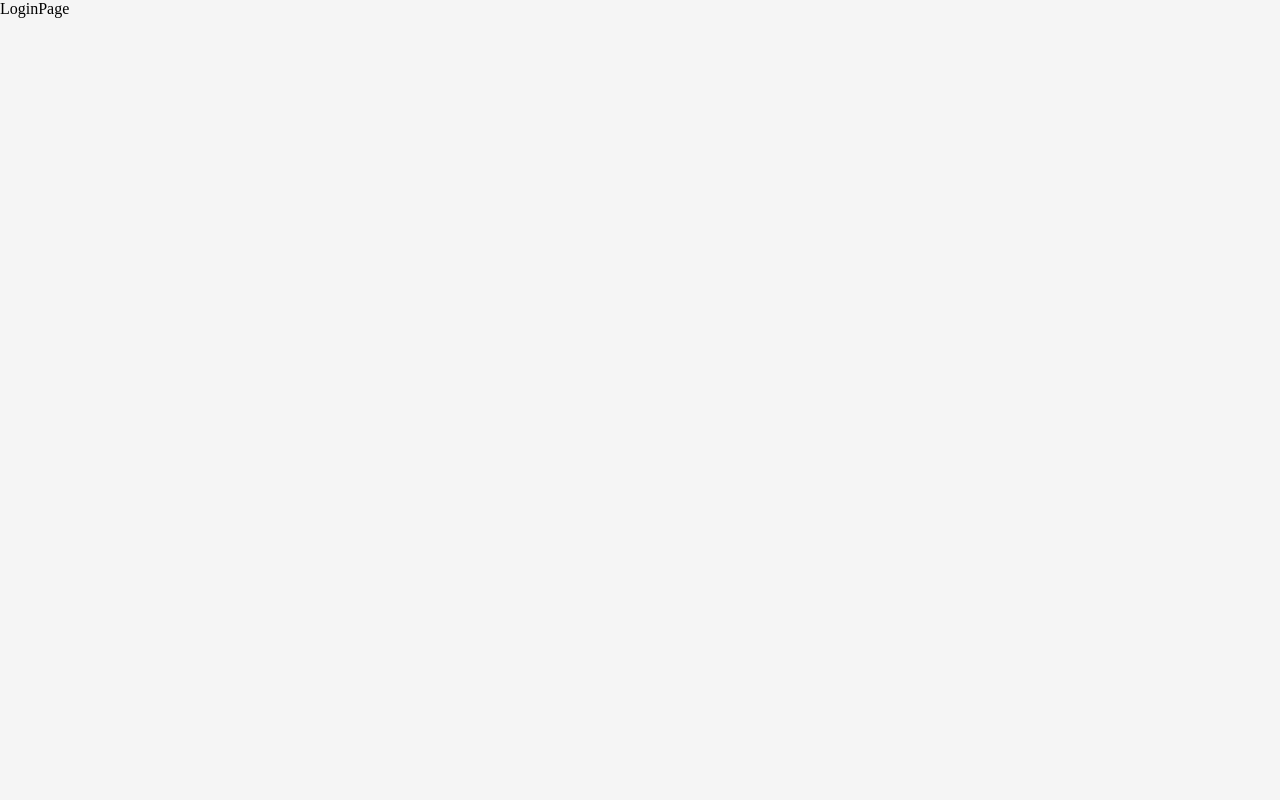
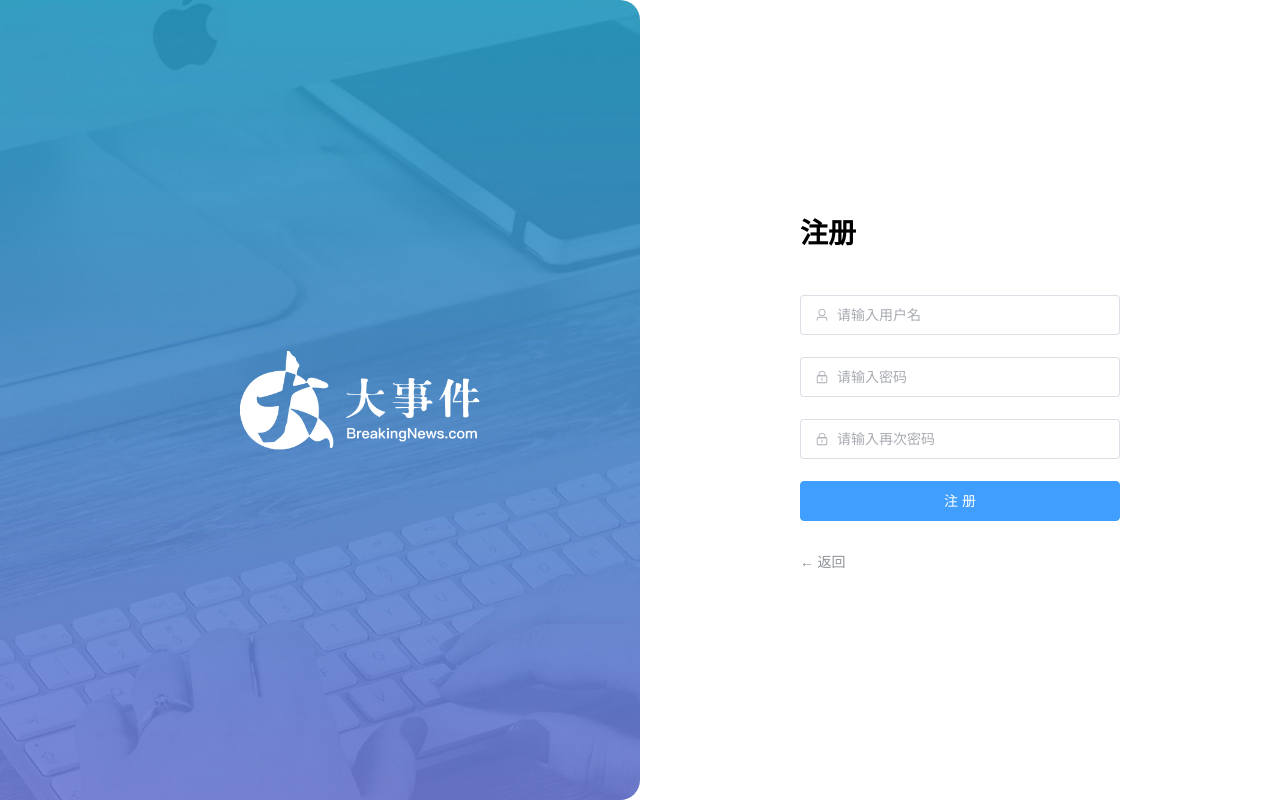
Before and after one commit to zbfksurjgliae/vue3-event-admin, a Vue app: page /login in a window 1280 px wide. Built offline with nearby package versions, Linux system fonts and the light colour scheme.

Commit message:
路由配置

```diff
--- a/package.json
+++ b/package.json
@@ -11,6 +11,7 @@
     "prepare": "husky install"
   },
   "dependencies": {
+    "@element-plus/icons-vue": "^2.1.0",
     "axios": "^1.5.0",
     "element-plus": "^2.3.14",
     "pinia": "^2.1.6",
--- a/src/App.vue
+++ b/src/App.vue
@@ -1,5 +1,4 @@
 <script setup></script>
-
 <template>
   <div>
     <router-view></router-view>
--- a/src/main.js
+++ b/src/main.js
@@ -1,12 +1,11 @@
 import { createApp } from 'vue'
-import pinia from './stores/index'
+import pinia from './stores/index.js'
 import '@/assets/main.scss'
 import App from './App.vue'
-import router from './router'
+import router from '@/router'
 
 const app = createApp(App)
 
 app.use(pinia)
 app.use(router)
-
 app.mount('#app')
--- a/src/router/index.js
+++ b/src/router/index.js
@@ -30,11 +30,11 @@
           component: () => import('@/views/user/UserProfile.vue')
         },
         {
-          path: '/user/UserAvatar',
+          path: '/user/avatar',
           component: () => import('@/views/user/UserAvatar.vue')
         },
         {
-          path: '/user/UserPassword',
+          path: '/user/password',
           component: () => import('@/views/user/UserPassword.vue')
         }
       ]
--- a/src/views/article/ArticleChannel.vue
+++ b/src/views/article/ArticleChannel.vue
@@ -1,7 +1,3 @@
-<script setup></script>
-
 <template>
   <div>AlticleChannel</div>
 </template>
-
-<style></style>
--- a/src/views/article/ArticleManage.vue
+++ b/src/views/article/ArticleManage.vue
@@ -1,7 +1,3 @@
-<script setup></script>
-
 <template>
   <div>ArticleManage</div>
 </template>
-
-<style></style>
--- a/src/views/layout/LayoutContainer.vue
+++ b/src/views/layout/LayoutContainer.vue
@@ -1,7 +1,7 @@
 <script setup></script>
 
 <template>
-  <div>LoginContainer</div>
+  <ruoter-view></ruoter-view>
 </template>
 
 <style></style>
--- a/src/views/login/LoginPage.vue
+++ b/src/views/login/LoginPage.vue
@@ -1,6 +1,107 @@
-<script setup></script>
+<script setup>
+import { User, Lock } from '@element-plus/icons-vue'
+import { ref } from 'vue'
+const isRegister = ref(true)
+</script>
+
 <template>
-  <div>LoginPage</div>
+  <el-row class="login-page">
+    <el-col :span="12" class="bg"></el-col>
+    <el-col :span="6" :offset="3" class="form">
+      <el-form ref="form" size="large" autocomplete="off" v-if="isRegister">
+        <el-form-item>
+          <h1>注册</h1>
+        </el-form-item>
+        <el-form-item>
+          <el-input :prefix-icon="User" placeholder="请输入用户名"></el-input>
+        </el-form-item>
+        <el-form-item>
+          <el-input
+            :prefix-icon="Lock"
+            type="password"
+            placeholder="请输入密码"
+          ></el-input>
+        </el-form-item>
+        <el-form-item>
+          <el-input
+            :prefix-icon="Lock"
+            type="password"
+            placeholder="请输入再次密码"
+          ></el-input>
+        </el-form-item>
+        <el-form-item>
+          <el-button class="button" type="primary" auto-insert-space>
+            注册
+          </el-button>
+        </el-form-item>
+        <el-form-item class="flex">
+          <el-link type="info" :underline="false" @click="isRegister = false">
+            ← 返回
+          </el-link>
+        </el-form-item>
+      </el-form>
+      <el-form ref="form" size="large" autocomplete="off" v-else>
+        <el-form-item>
+          <h1>登录</h1>
+        </el-form-item>
+        <el-form-item>
+          <el-input :prefix-icon="User" placeholder="请输入用户名"></el-input>
+        </el-form-item>
+        <el-form-item>
+          <el-input
+            name="password"
+            :prefix-icon="Lock"
+            type="password"
+            placeholder="请输入密码"
+          ></el-input>
+        </el-form-item>
+        <el-form-item class="flex">
+          <div class="flex">
+            <el-checkbox>记住我</el-checkbox>
+            <el-link type="primary" :underline="false">忘记密码？</el-link>
+          </div>
+        </el-form-item>
+        <el-form-item>
+          <el-button class="button" type="primary" auto-insert-space
+            >登录</el-button
+          >
+        </el-form-item>
+        <el-form-item class="flex">
+          <el-link type="info" :underline="false" @click="isRegister = true">
+            注册 →
+          </el-link>
+        </el-form-item>
+      </el-form>
+    </el-col>
+  </el-row>
 </template>
 
-<style></style>
+<style lang="scss" scoped>
+.login-page {
+  height: 100vh;
+  background-color: #fff;
+  .bg {
+    background:
+      url('@/assets/logo2.png') no-repeat 60% center / 240px auto,
+      url('@/assets/login_bg.jpg') no-repeat center / cover;
+    border-radius: 0 20px 20px 0;
+  }
+  .form {
+    display: flex;
+    flex-direction: column;
+    justify-content: center;
+    user-select: none;
+    .title {
+      margin: 0 auto;
+    }
+    .button {
+      width: 100%;
+    }
+    .flex {
+      width: 100%;
+      display: flex;
+      justify-content: space-between;
+    }
+  }
+}
+</style>
```
Also changed, not shown: 1 other file (tests, documents, lock files or other folders).
